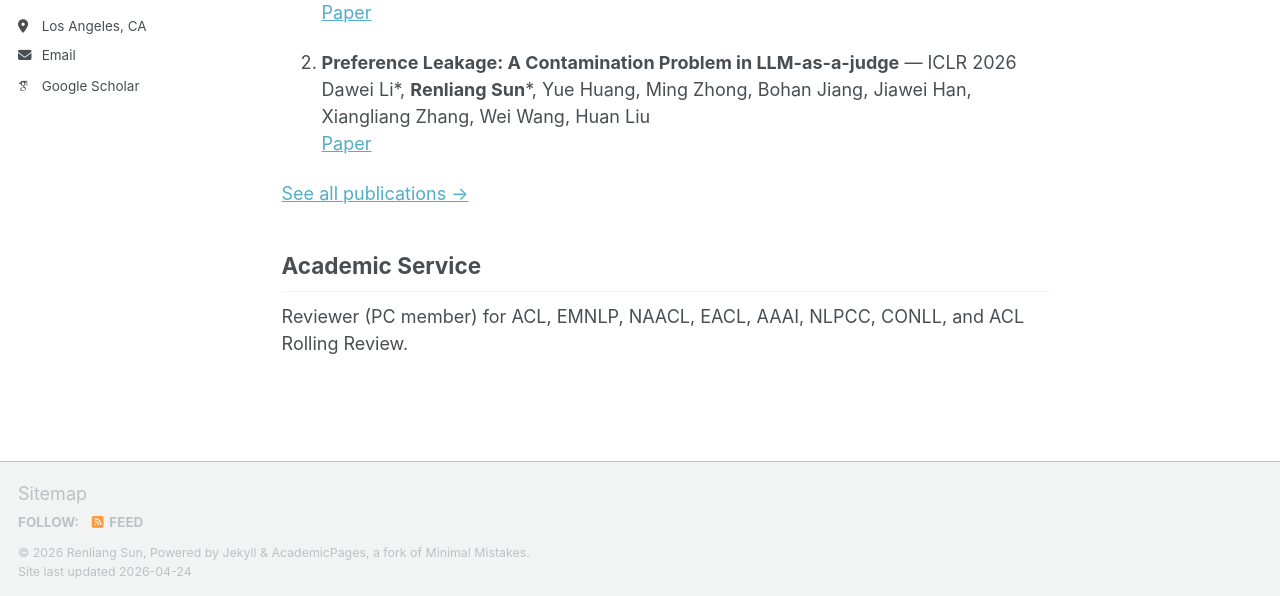
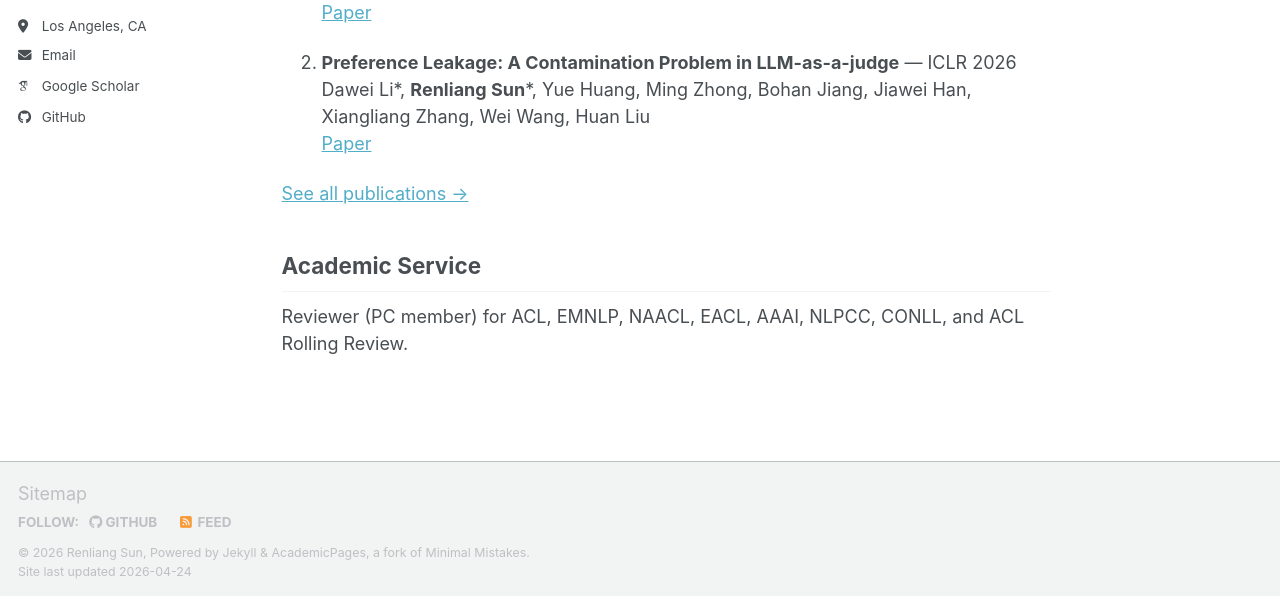
Before and after one commit to RLSNLP/RLSNLP.github.io, a Jekyll site: the page built from _pages/about.md, in a window 1280 px wide and 900 px high, scrolled down 707 px. Shown: the part 301-897 px from the top of the window. Built offline with Jekyll 4.4.1, drawn with Linux system fonts in a browser that asks for light colours; some web fonts are replaced; a script bundle is joined from its source files by our own code; library files that are not in the unit come from our copies.

Commit message:
Update _config.yml

```diff
--- a/_config.yml
+++ b/_config.yml
@@ -11,13 +11,13 @@
 # Site Author
 author:
   name             : "Renliang Sun"
-  avatar           : "images/profile.png"  # TODO: add your photo as images/profile.png
+  avatar           : "profile.png"  # TODO: add your photo as profile.png
   bio              : "CS PhD student @ UCLA"
   location         : "Los Angeles, CA"
   employer         :
   email            : "sunrenliang@ucla.edu"
   googlescholar    : "https://scholar.google.com/citations?user=WcwrsNAAAAAJ"  # TODO: add your Google Scholar ID
-  github           : # TODO: add your GitHub username
+  github           : "RLSNLP"
   uri              :
   bitbucket        :
   codepen          :
```
